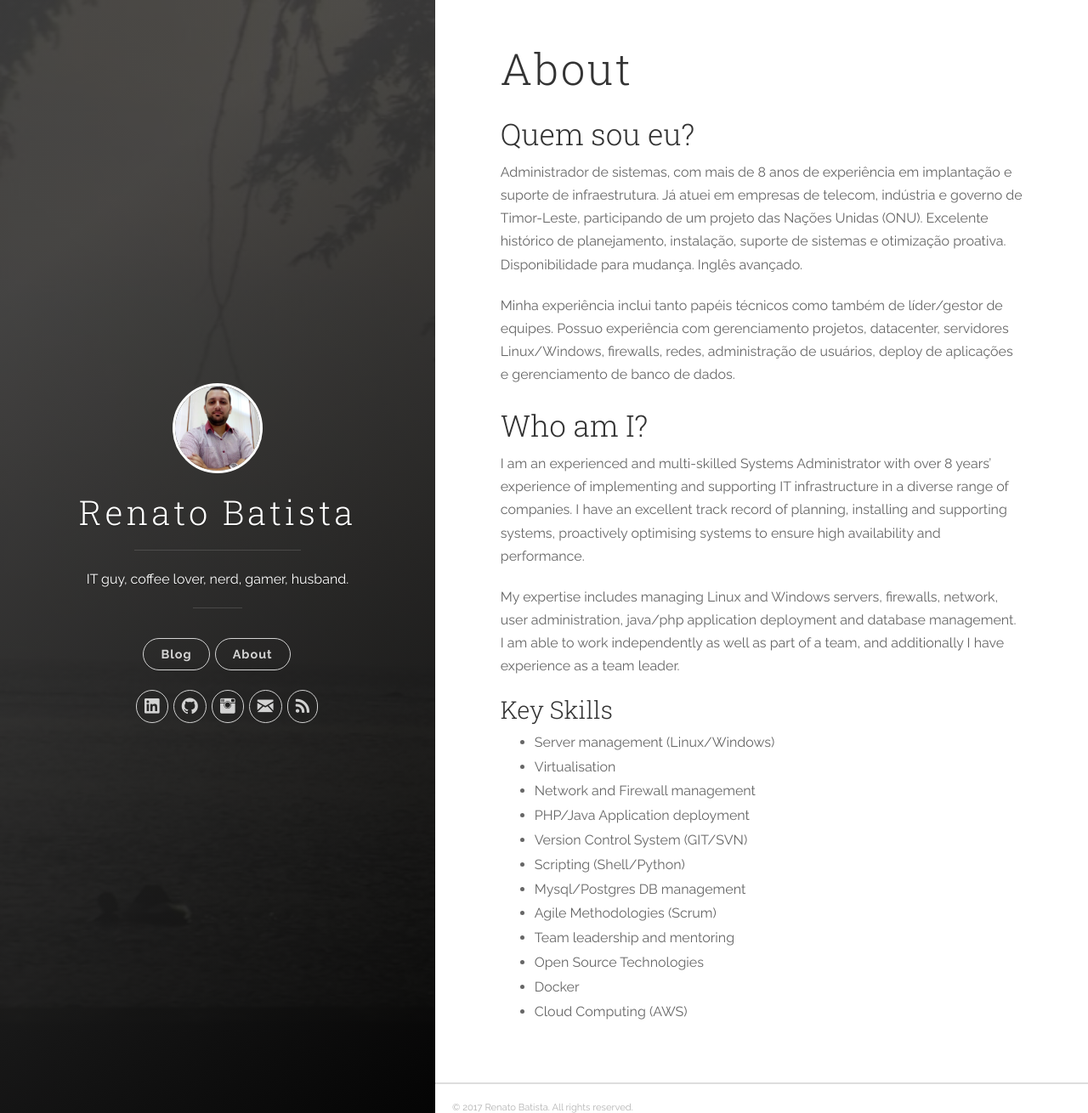
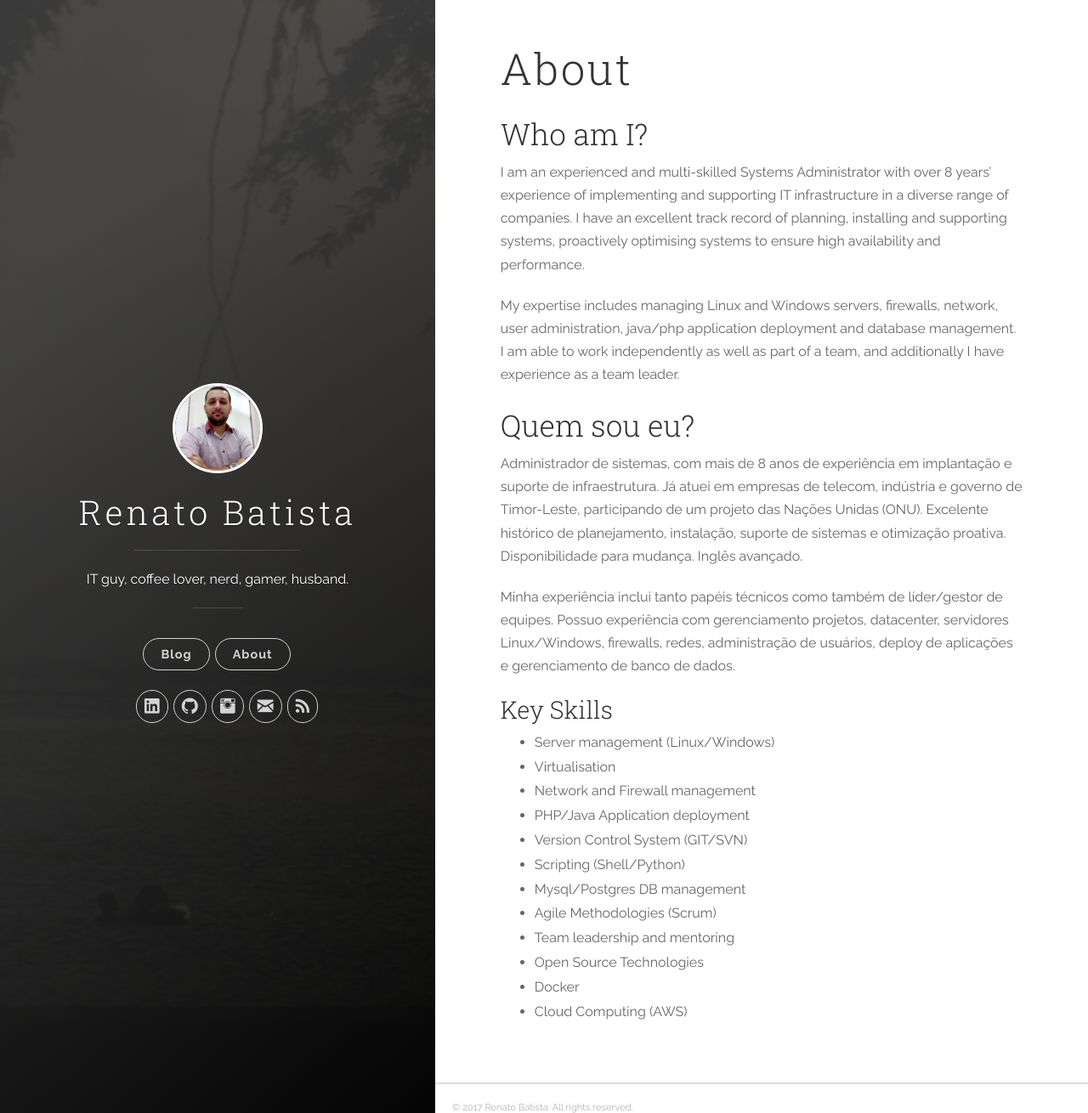
Before and after one commit to zenatuz/site, a Jekyll site: the page built from about/index.md, in a window 1280 px wide and 1310 px high. Shown: the whole window at 85% size. Built offline with Jekyll 4.4.1, drawn with Linux system fonts in a browser that asks for light colours; nearby versions of some CDN libraries.

```diff
--- a/about/index.md
+++ b/about/index.md
@@ -3,18 +3,17 @@ title: About
 layout: page
 permalink: "/about/"
 ---
+## Who am I?
+
+I am an experienced and multi-skilled Systems Administrator with over 8 years’ experience of implementing and supporting IT infrastructure in a diverse range of companies. I have an excellent track record of planning, installing and supporting systems, proactively optimising systems to ensure high availability and performance.
+
+My expertise includes managing Linux and Windows servers, firewalls, network, user administration, java/php application deployment and database management. I am able to work independently as well as part of a team, and additionally I have experience as a team leader.
 
 ## Quem sou eu?
 
 Administrador de sistemas, com mais de 8 anos de experiência em implantação e suporte de infraestrutura. Já atuei em empresas de telecom, indústria e governo de Timor-Leste, participando de um projeto das Nações Unidas (ONU). Excelente histórico de planejamento, instalação, suporte de sistemas e otimização proativa. Disponibilidade para mudança. Inglês avançado.
 
 Minha experiência inclui tanto papéis técnicos como também de líder/gestor de equipes. Possuo experiência com gerenciamento projetos, datacenter, servidores Linux/Windows, firewalls, redes, administração de usuários, deploy de aplicações e gerenciamento de banco de dados.
-
-## Who am I?
-
-I am an experienced and multi-skilled Systems Administrator with over 8 years’ experience of implementing and supporting IT infrastructure in a diverse range of companies. I have an excellent track record of planning, installing and supporting systems, proactively optimising systems to ensure high availability and performance.
-
-My expertise includes managing Linux and Windows servers, firewalls, network, user administration, java/php application deployment and database management. I am able to work independently as well as part of a team, and additionally I have experience as a team leader.
 
 ### Key Skills
 
```
Also changed, not shown: 10 other files.
